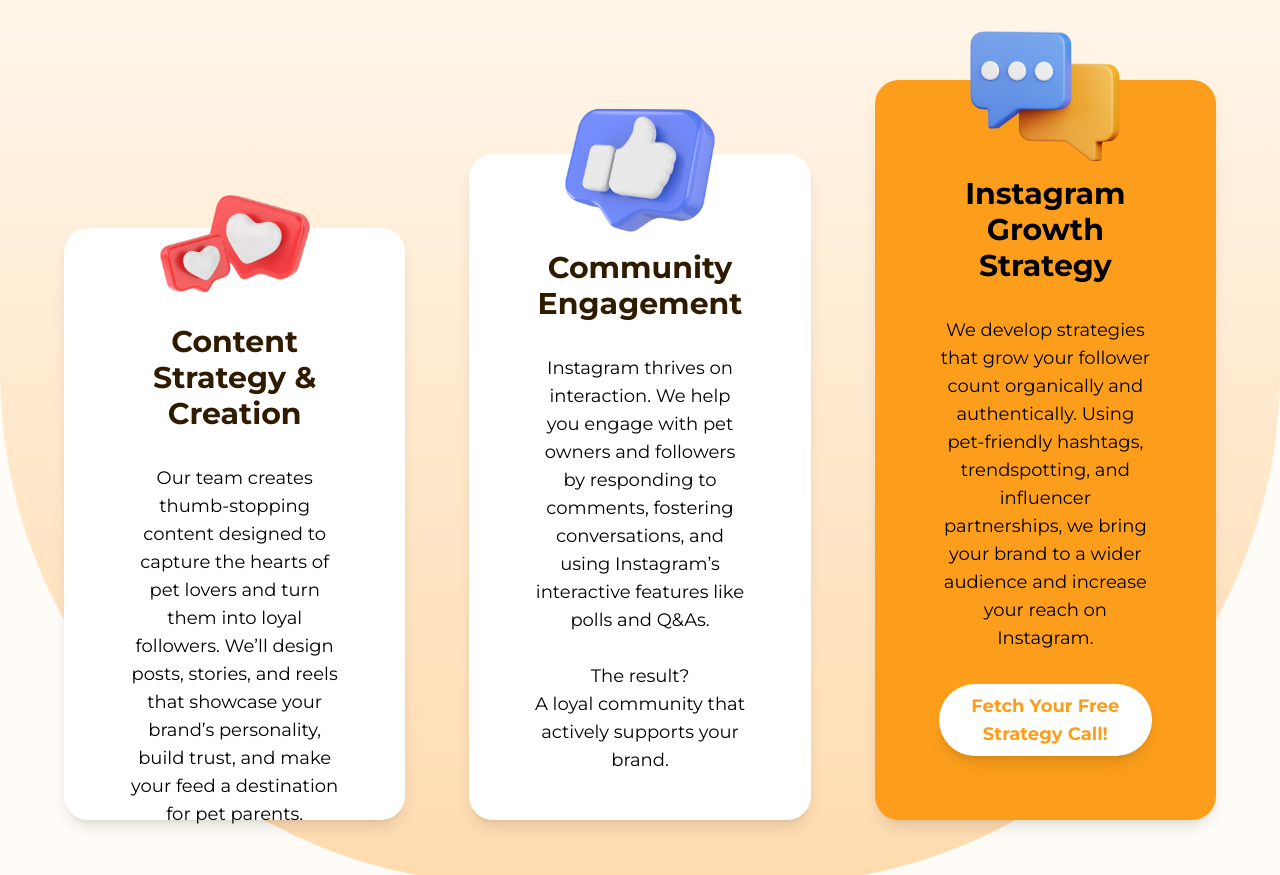
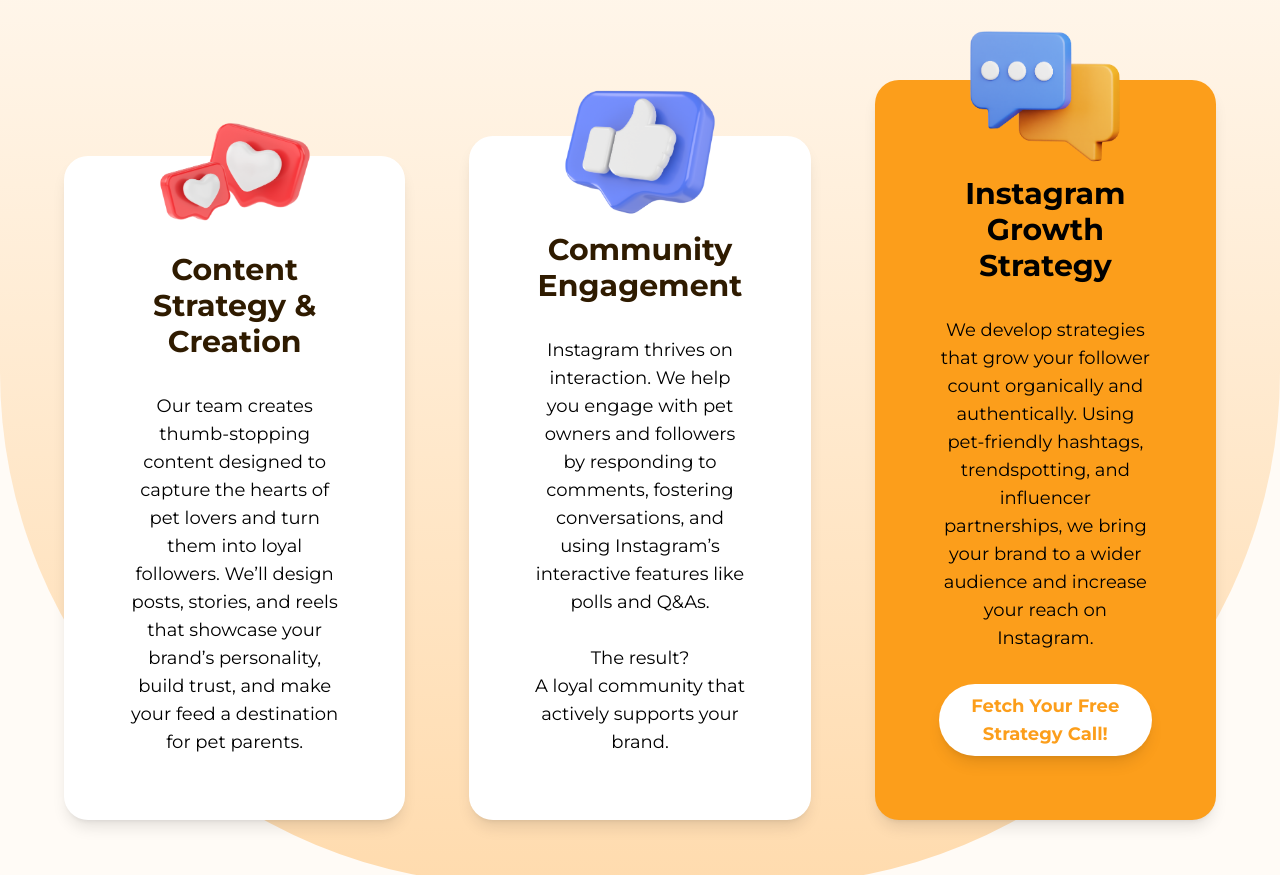
Before and after one commit to davepvelasco/thebarketingdepartment.com, a plain HTML site: page index.html in a window 1280 px wide. Shown: the part 1240-2115 px from the top of the page. Drawn offline with nearby package versions, Linux system fonts and the light colour scheme.

Commit message:
Improve service cards

```diff
--- a/index.html
+++ b/index.html
@@ -200,7 +200,8 @@
 	</section>
 
 	<!-- Paw-some Services Section -->
-	<section class="bg-gradient-to-b from-[#FFEBD200] to-[#FFA02859] p-16 rounded-b-[8rem] lg:rounded-b-[32rem]">
+	<section
+		class="services-section bg-gradient-to-b from-[#FFEBD200] to-[#FFA02859] p-16 rounded-b-[8rem] lg:rounded-b-[32rem] data-stagger">
 		<div class="text-center">
 			<!-- Title -->
 			<h2 class="text-6xl font-extrabold font-['League_Spartan']">
@@ -212,9 +213,10 @@
 		</div>
 
 		<!-- Services Grid -->
+		<!-- Services Grid -->
 		<div class="grid grid-cols-1 xl:grid-cols-3 gap-16 mt-24 items-end">
 			<!-- Service Card 1 -->
-			<div class="bg-white rounded-3xl shadow-lg p-16 flex flex-col items-center text-center relative xl:h-[80%] services-card"
+			<div class="bg-white rounded-3xl shadow-lg p-16 flex flex-col items-center text-center relative min-h-[80%] services-card"
 				data-animate="fade-up">
 				<img src="images/service-1.png" alt="Icon 1" class="w-40 h-40 -top-16 z-10 absolute">
 				<h3 class="text-3xl font-bold text-[#2F1B00] my-8">
@@ -228,7 +230,7 @@
 			</div>
 
 			<!-- Service Card 2 -->
-			<div class="bg-white rounded-3xl shadow-lg p-16 flex flex-col items-center text-center relative xl:h-[90%] services-card"
+			<div class="bg-white rounded-3xl shadow-lg p-16 flex flex-col items-center text-center relative min-h-[90%] services-card"
 				data-animate="fade-up">
 				<img src="images/service-2.png" alt="Icon 2" class="w-40 h-40 -top-16 z-10 absolute">
 				<h3 class="text-3xl font-bold text-[#2F1B00] my-8">
@@ -243,7 +245,7 @@
 			</div>
 
 			<!-- Service Card 3 -->
-			<div class="bg-[#FC9E1B] rounded-3xl shadow-lg p-16 flex flex-col items-center text-center relative xl:h-[100%] services-card"
+			<div class="bg-[#FC9E1B] rounded-3xl shadow-lg p-16 flex flex-col items-center text-center relative h-full services-card"
 				data-animate="fade-up">
 				<img src="images/service-3.png" alt="Icon 3" class="w-40 h-40 -top-16 z-10 absolute">
 				<h3 class="text-3xl font-bold my-8">
@@ -260,6 +262,7 @@
 				</a>
 			</div>
 		</div>
+
 	</section>
 
 	<!-- Client Reviews Section -->
@@ -355,30 +358,42 @@
 				threshold: 0.3,
 			};
 
-			const observer = new IntersectionObserver((entries) => {
+			// Observer for the services section
+			const servicesObserver = new IntersectionObserver((entries, observer) => {
 				entries.forEach((entry) => {
 					if (entry.isIntersecting) {
-						const element = entry.target;
-
-						// Check if the element is a service card for staggered delay
-						if (element.classList.contains('services-card')) {
-							const index = Array.from(element.parentNode.children).indexOf(element);
-							const animationClass = `animate-${element.dataset.animate}`;
-							element.style.animationDelay = `${index * 0.2}s`; // Stagger effect
-							element.classList.add(animationClass);
-						} else {
-							// Non-service-card elements
-							const animationClass = `animate-${element.dataset.animate}`;
-							element.classList.add(animationClass); // No delay, play immediately
-						}
-
-						observer.unobserve(element);
+						const serviceCards = entry.target.querySelectorAll('.services-card');
+						serviceCards.forEach((card, index) => {
+							const animationClass = `animate-${card.dataset.animate}`;
+							card.style.animationDelay = `${index * 0.2}s`; // Stagger delay
+							card.classList.add(animationClass);
+						});
+						observer.unobserve(entry.target); // Stop observing after triggering
 					}
 				});
 			}, observerOptions);
 
-			document.querySelectorAll('[data-animate]').forEach((el) => {
-				observer.observe(el);
+			// Observe the services section
+			const servicesSection = document.querySelector('.services-section');
+			if (servicesSection) {
+				servicesObserver.observe(servicesSection);
+			}
+
+			// Generic observer for all other data-animate elements
+			const genericObserver = new IntersectionObserver((entries) => {
+				entries.forEach((entry) => {
+					if (entry.isIntersecting) {
+						const element = entry.target;
+						const animationClass = `animate-${element.dataset.animate}`;
+						element.classList.add(animationClass); // Play animation immediately
+						genericObserver.unobserve(element);
+					}
+				});
+			}, observerOptions);
+
+			// Observe all other elements with data-animate
+			document.querySelectorAll('[data-animate]:not(.services-card)').forEach((el) => {
+				genericObserver.observe(el);
 			});
 		});
 	</script>
```
